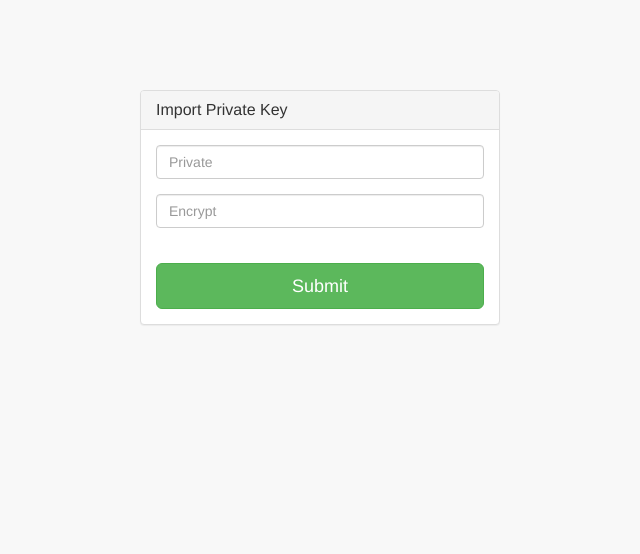
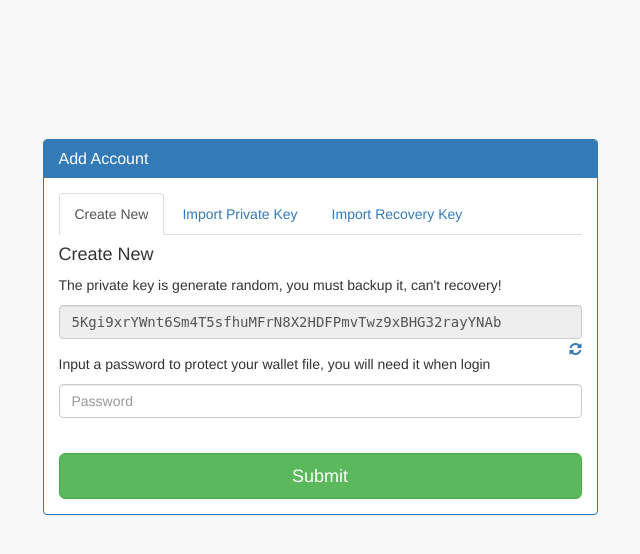
Before and after one commit to pch957/py-btsbots-wallet-2015, a Flask app: page /new in a window 1280 px wide. Shown: the top 554 px of the page, without its empty margins (320-960 px from the left). Run offline with Flask 2, Linux system fonts and the light colour scheme; parts of the project's set-up code (start-up, migrations or seed data) failed here and were passed over; some libraries are stand-ins or nearby versions.

Commit message:
create random key

```diff
--- a/btsbots_wallet/templates/login.html
+++ b/btsbots_wallet/templates/login.html
@@ -99,7 +99,7 @@
             <div class="col-md-4 col-md-offset-4">
                 <div class="login-panel panel panel-default">
                     <div class="panel-heading">
-                        <h3 class="panel-title">{{ _("Sign in") }}<small class="pull-right">or <a href="new">{{ _("Sign up") }}</a></small></h3>
+                        <h3 class="panel-title">{{ _("Sign in") }}<small class="pull-right">or <a href="new">{{ _("Add account") }}</a></small></h3>
                     </div>
                     <div class="panel-body">
                                 <div class="form-group">
--- a/btsbots_wallet/templates/new.html
+++ b/btsbots_wallet/templates/new.html
@@ -18,6 +18,7 @@
     <link href="css/sb-admin-2.css" rel="stylesheet">
 
     <!-- Custom Fonts -->
+    <link href="css/font-awesome.min.css" rel="stylesheet" type="text/css">
 
     <!-- HTML5 Shim and Respond.js IE8 support of HTML5 elements and media queries -->
     <!-- WARNING: Respond.js doesn't work if you view the page via file:// -->
@@ -40,22 +41,46 @@
     <script type="text/javascript" charset="utf-8">
         $(document).ready(function(){
                 //console.log(JSON.stringify(msg))
+                refresh_key()
         });
     </script>
     <script src=js/bitshares.min.js></script>
     <script type="text/javascript" charset="utf-8">
-           save_key = function () {
+           msg_warning = "WARNING: It is not possible to recover a lost recovery key. \
+                      Make a backup, print it out, or write it down. Anyone with \
+                      access to your recovery key will have access to this wallet. "
+
+           refresh_key = function() {
+               var randArr = new Uint8Array(32)
+               window.crypto.getRandomValues(randArr) //populate array with cryptographically secure random numbers
+               key = bts.ecc.PrivateKey.fromBuffer(randArr)
+               document.getElementById("new_key").value=key.toWif()
+           }
+
+           create_new = function() {
+               private_key = document.getElementById("new_key").value
+               secret = document.getElementById("new_password").value
+               return add_account(private_key, secret)
+           }
+
+           import_private_key = function () {
+               private_key = document.getElementById("private_key").value
+               secret = document.getElementById("private_password").value
+               return add_account(private_key, secret)
+           }
+
+           add_account = function (private_key, secret) {
                if (localStorage.account) {
                    account_list = JSON.parse(localStorage.account)
                }else{
                    account_list = []
                }
-               private_key = document.getElementById("private_key").value
                try {
+                   console.log(private_key)
+                   console.log(secret)
                    key = bts.ecc.PrivateKey.fromWif(private_key)
                    key_hex = key.toHex()
                    address = key.toPublicKey().toBtsAddy()
-               secret = document.getElementById("password").value
                    aes = bts.ecc.Aes.fromSecret(secret)
                    key_enc = aes.encryptHex(key_hex)
                    new_account = {"account":"", "key":key_enc, "address":address}
@@ -88,21 +113,73 @@
 
     <div class="container">
         <div class="row">
-            <div class="col-md-4 col-md-offset-4">
-                <div class="login-panel panel panel-default">
+            <div class="col-md-6 col-md-offset-3">
+                <div class="login-panel panel panel-primary">
                     <div class="panel-heading">
-                        <h3 class="panel-title">{{ _("Import Private Key") }}</h3>
+                        <h3 class="panel-title">{{ _("Add Account") }}</h3>
                     </div>
                     <div class="panel-body">
+                            <ul class="nav nav-tabs">
+                                <li class="active"><a href="#new" data-toggle="tab">{{ _("Create New") }}</a>
+                                </li>
+                                <li><a href="#private" data-toggle="tab">{{ _("Import Private Key") }}</a>
+                                </li>
+                                <li><a href="#recovery" data-toggle="tab">{{ _("Import Recovery Key") }}</a>
+                                </li>
+                            </ul>
+
+                            <!-- Tab panes -->
+                            <div class="tab-content">
+                                <div class="tab-pane fade in active" id="new">
+                                    <h4>{{ _("Create New") }}</h4>
+                                    <p>{{ _("The private key is generate random, you must backup it, can't recovery!") }}</p>
                                     <div class="form-group">
-                                    <input class="form-control" id="private_key" placeholder={{ _("Private key") }} type="password" value="">
+                                        <tt><input class="form-control" id="new_key"  value="" readonly></tt>
+                                        <A href="#" onclick="refresh_key()"><span class="pull-right"><i class="fa fa-refresh"></i></span></A>
                                     </div>
+                                    <p>{{ _("Input a password to protect your wallet file, you will need it when login") }}</p>
                                     <div class="form-group">
-                                    <input class="form-control" id="password" placeholder={{ _("Encrypt Password") }} type="password" value="">
+                                        <input class="form-control" id="new_password" placeholder={{ _("Password") }} type="password" value="">
                                         <label id="msg"></label>
                                     </div>
                                     <!-- Change this to a button or input when using this as a form -->
-                        <form role="form" action="/" onsubmit="return save_key()">
+                                    <form role="form" action="/" onsubmit="return create_new()">
+                                        <fieldset>
+                                            <input type="SUBMIT" value={{ _("Submit") }} class="btn btn-lg btn-success btn-block">
+                                        </fieldset>
+                                    </form>
+                                </div>
+                                <div class="tab-pane fade" id="private">
+                                    <h4>{{ _("Import Private Key") }}</h4>
+                                    <p>{{ _("Input your private key") }}</p>
+                                    <div class="form-group">
+                                        <tt><input class="form-control" id="private_key"  placeholder={{ _("PrivateKey") }} value=""></tt>
+                                    </div>
+                                    <p>{{ _("Input a password to protect your wallet file, you will need it when login") }}</p>
+                                    <div class="form-group">
+                                        <input class="form-control" id="private_password" placeholder={{ _("Password") }} type="password" value="">
+                                        <label id="msg"></label>
+                                    </div>
+                                    <!-- Change this to a button or input when using this as a form -->
+                                    <form role="form" action="/" onsubmit="return import_private_key()">
+                                        <fieldset>
+                                            <input type="SUBMIT" value={{ _("Submit") }} class="btn btn-lg btn-success btn-block">
+                                        </fieldset>
+                                    </form>
+                                </div>
+                                <div class="tab-pane fade" id="recovery">
+                                    <h4>{{ _("Import Recovery Key") }}</h4>
+                                    <p>{{ _("Input your recovery key") }}</p>
+                                    <div class="form-group">
+                                        <tt><input class="form-control" id="recovery_key"  placeholder={{ _("todo") }} value="" disabled></tt>
+                                    </div>
+                                    <p>{{ _("Input a password to protect your wallet file, you will need it when login") }}</p>
+                                    <div class="form-group">
+                                        <input class="form-control" id="recovery_password" placeholder={{ _("Password") }} type="password" value="">
+                                        <label id="msg"></label>
+                                    </div>
+                                    <!-- Change this to a button or input when using this as a form -->
+                                    <form role="form" action="/" onsubmit="return import_recovery_key()">
                                         <fieldset>
                                             <input type="SUBMIT" value={{ _("Submit") }} class="btn btn-lg btn-success btn-block">
                                         </fieldset>
@@ -112,6 +189,8 @@
                     </div>
                 </div>
             </div>
+        </div>
+    </div>
 
 </body>
 
```
Also changed, not shown: btsbots_wallet/static/css/BTSbots.css (deleted, +0 -227 lines), btsbots_wallet/translations/zh/LC_MESSAGES/messages.po. Lines whose indentation alone changed are shown as unchanged.
